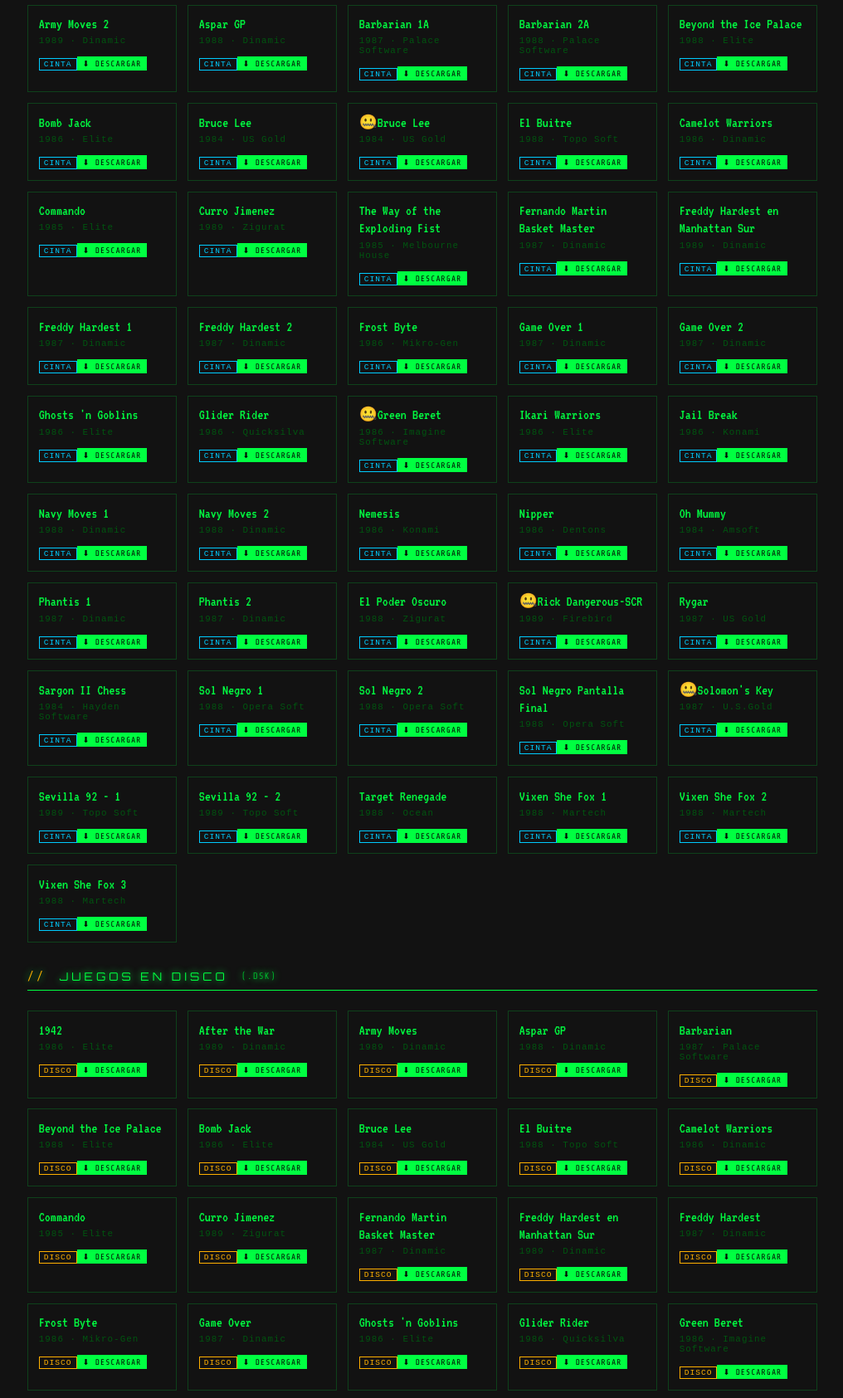
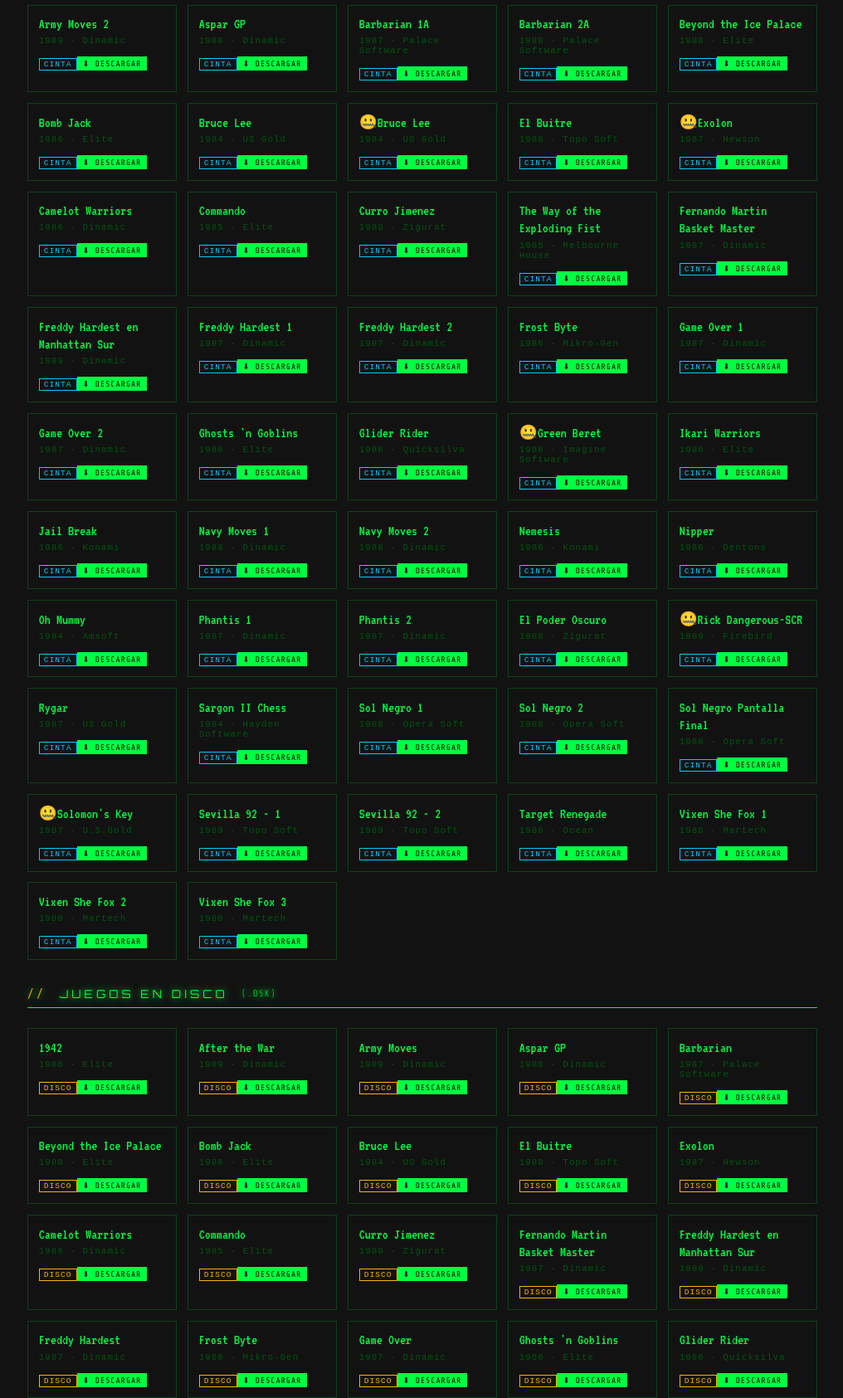
Before and after one commit to nomar2/amstrad, a plain HTML site: page index.html in a window 1280 px wide. Shown: the part 2900-4585 px from the top of the page at 83% size, without its empty margins (131-1147 px from the left). Drawn offline with nearby package versions, Linux system fonts and the light colour scheme.

Commit message:
Add files via upload

```diff
--- a/index.html
+++ b/index.html
@@ -473,6 +473,7 @@
 <div class="game-item"><div class="gi-title">Bruce Lee</div><div class="gi-year">1984 · US Gold</div><div class="gi-badge badge-cinta">CINTA</div><a class="dl-btn" href="cdt/brucelee.cdt" download>⬇ DESCARGAR</a></div>
 <div class="game-item"><div class="gi-title">🤐Bruce Lee</div><div class="gi-year">1984 · US Gold</div><div class="gi-badge badge-cinta">CINTA</div><a class="dl-btn" href="cdt/bruce_compress.cdt" download>⬇ DESCARGAR</a></div>
 <div class="game-item"><div class="gi-title">El Buitre</div><div class="gi-year">1988 · Topo Soft</div><div class="gi-badge badge-cinta">CINTA</div><a class="dl-btn" href="cdt/buitre.cdt" download>⬇ DESCARGAR</a></div>
+<div class="game-item"><div class="gi-title">🤐Exolon</div><div class="gi-year">1987 · Hewson</div><div class="gi-badge badge-cinta">CINTA</div><a class="dl-btn" href="cdt/exolon.cdt" download>⬇ DESCARGAR</a></div>
 <div class="game-item"><div class="gi-title">Camelot Warriors</div><div class="gi-year">1986 · Dinamic</div><div class="gi-badge badge-cinta">CINTA</div><a class="dl-btn" href="cdt/camelot.cdt" download>⬇ DESCARGAR</a></div>
 <div class="game-item"><div class="gi-title">Commando</div><div class="gi-year">1985 · Elite</div><div class="gi-badge badge-cinta">CINTA</div><a class="dl-btn" href="cdt/commando.cdt" download>⬇ DESCARGAR</a></div>
 <div class="game-item"><div class="gi-title">Curro Jimenez</div><div class="gi-year">1989 · Zigurat</div><div class="gi-badge badge-cinta">CINTA</div><a class="dl-btn" href="cdt/curro.cdt" download>⬇ DESCARGAR</a></div>
@@ -526,6 +527,7 @@
 <div class="game-item"><div class="gi-title">Bomb Jack</div><div class="gi-year">1986 · Elite</div><div class="gi-badge badge-disco">DISCO</div><a class="dl-btn" href="dsk/bombjack.dsk" download>⬇ DESCARGAR</a></div>
 <div class="game-item"><div class="gi-title">Bruce Lee</div><div class="gi-year">1984 · US Gold</div><div class="gi-badge badge-disco">DISCO</div><a class="dl-btn" href="dsk/brucelee.dsk" download>⬇ DESCARGAR</a></div>
 <div class="game-item"><div class="gi-title">El Buitre</div><div class="gi-year">1988 · Topo Soft</div><div class="gi-badge badge-disco">DISCO</div><a class="dl-btn" href="dsk/buitre.dsk" download>⬇ DESCARGAR</a></div>
+<div class="game-item"><div class="gi-title">Exolon</div><div class="gi-year">1987 · Hewson</div><div class="gi-badge badge-disco">DISCO</div><a class="dl-btn" href="dsk/exolon.dsk" download>⬇ DESCARGAR</a></div>
 <div class="game-item"><div class="gi-title">Camelot Warriors</div><div class="gi-year">1986 · Dinamic</div><div class="gi-badge badge-disco">DISCO</div><a class="dl-btn" href="dsk/camelot.dsk" download>⬇ DESCARGAR</a></div>
 <div class="game-item"><div class="gi-title">Commando</div><div class="gi-year">1985 · Elite</div><div class="gi-badge badge-disco">DISCO</div><a class="dl-btn" href="dsk/commando.dsk" download>⬇ DESCARGAR</a></div>
 <div class="game-item"><div class="gi-title">Curro Jimenez</div><div class="gi-year">1989 · Zigurat</div><div class="gi-badge badge-disco">DISCO</div><a class="dl-btn" href="dsk/curro.dsk" download>⬇ DESCARGAR</a></div>
@@ -669,6 +671,7 @@
         <button class="btn-game" onclick="cargarDisco('bombjack.dsk')">🎮 Bomb Jack</button>
         <button class="btn-game" onclick="cargarDisco('brucelee.dsk')">🎮 Bruce Lee</button>
         <button class="btn-game" onclick="cargarDisco('buitre.dsk')">🎮 El Buitre</button>
+        <button class="btn-game" onclick="cargarDisco('exolon.dsk')">🎮 Exolon</button>
         <button class="btn-game" onclick="cargarDisco('camelot.dsk')">🎮 Camelot Warriors</button>
         <button class="btn-game" onclick="cargarDisco('commando.dsk')">🎮 Commando</button>
         <button class="btn-game" onclick="cargarDisco('curro.dsk')">🎮 Curro Jiménez</button>
```
